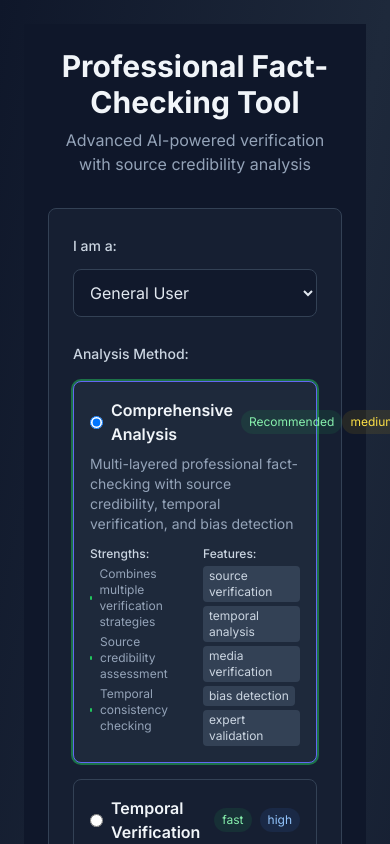
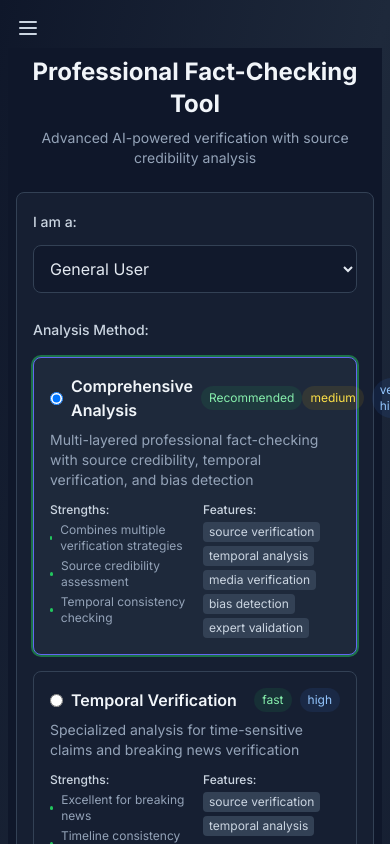
Before and after one commit to pythongeek/truscope-fact-checker, a React (Vite) app: page / in a window 390 px wide. Shown: the top 844 px of the page. Built offline with nearby package versions, Linux system fonts and the light colour scheme; the HTML template or start-up script is replaced by a standard one.

Commit message:
feat(responsive): Add mobile compatibility to the web app

```diff
--- a/src/App.tsx
+++ b/src/App.tsx
@@ -61,6 +61,7 @@ const App: React.FC = () => {
     const [selectedReport, setSelectedReport] = useState<FactCheckReport | null>(null);
     const [selectedClaim, setSelectedClaim] = useState('');
     const [isSettingsOpen, setIsSettingsOpen] = useState(false);
+    const [isSidebarOpen, setIsSidebarOpen] = useState(false);
 
     const handleSelectReport = (report: FactCheckReport, claimText: string) => {
         setSelectedReport(report);
@@ -101,9 +102,20 @@ const App: React.FC = () => {
                     onSettingsClick={() => setIsSettingsOpen(true)}
                     currentView={currentView}
                     onNavigate={setCurrentView}
+                    isOpen={isSidebarOpen}
+                    onClose={() => setIsSidebarOpen(false)}
                 />
 
-                <main className="flex-1 p-6 overflow-hidden">
+                <main className="flex-1 p-2 md:p-6 overflow-hidden">
+                    <button
+                        type="button"
+                        className="md:hidden p-2 text-slate-300"
+                        onClick={() => setIsSidebarOpen(true)}
+                    >
+                        <svg xmlns="http://www.w3.org/2000/svg" className="h-6 w-6" fill="none" viewBox="0 0 24 24" stroke="currentColor">
+                            <path strokeLinecap="round" strokeLinejoin="round" strokeWidth="2" d="M4 6h16M4 12h16M4 18h16" />
+                        </svg>
+                    </button>
                     {renderContent()}
                 </main>
             </div>
--- a/src/components/FactCheckInterface.tsx
+++ b/src/components/FactCheckInterface.tsx
@@ -106,19 +106,19 @@ export const FactCheckInterface: React.FC<FactCheckInterfaceProps> = ({ initialR
   const selectedCapability = getMethodCapabilities(selectedMethod);
 
   return (
-    <div className="max-w-6xl mx-auto p-6 space-y-8 bg-slate-900 text-white">
+    <div className="max-w-6xl mx-auto p-2 md:p-6 space-y-6 md:space-y-8 bg-slate-900 text-white">
       {/* Header */}
       <div className="text-center">
-        <h1 className="text-3xl font-bold text-slate-100 mb-2">
+        <h1 className="text-2xl sm:text-3xl font-bold text-slate-100 mb-2">
           Professional Fact-Checking Tool
         </h1>
-        <p className="text-slate-400">
+        <p className="text-slate-400 text-sm sm:text-base">
           Advanced AI-powered verification with source credibility analysis
         </p>
       </div>
 
       {/* Method Selection */}
-      <div className="bg-slate-800/50 rounded-lg border border-slate-700 p-6">
+      <div className="bg-slate-800/50 rounded-lg border border-slate-700 p-4 md:p-6">
         <MethodSelector
           selectedMethod={selectedMethod}
           onMethodChange={setSelectedMethod}
@@ -146,7 +146,7 @@ export const FactCheckInterface: React.FC<FactCheckInterfaceProps> = ({ initialR
       </div>
 
       {/* Text Input */}
-      <div className="bg-slate-800/50 rounded-lg border border-slate-700 p-6">
+      <div className="bg-slate-800/50 rounded-lg border border-slate-700 p-4 md:p-6">
         <label className="block text-sm font-medium text-slate-300 mb-3">
           Text to Fact-Check:
         </label>
--- a/src/components/Sidebar.tsx
+++ b/src/components/Sidebar.tsx
@@ -5,19 +5,30 @@ interface SidebarProps {
     onSettingsClick: () => void;
     currentView: 'checker' | 'history' | 'trending';
     onNavigate: (view: 'checker' | 'history' | 'trending') => void;
+    isOpen: boolean;
+    onClose: () => void;
 }
 
-const Sidebar: React.FC<SidebarProps> = ({ onSettingsClick, currentView, onNavigate }) => {
+const Sidebar: React.FC<SidebarProps> = ({ onSettingsClick, currentView, onNavigate, isOpen, onClose }) => {
     return (
-        <aside className="w-64 bg-slate-900/70 backdrop-blur-lg p-6 border-r border-slate-800 flex-shrink-0 hidden md:flex flex-col">
-            <div className="flex items-center gap-3 mb-10">
+        <>
+            <div className={`fixed inset-0 bg-black/60 z-40 md:hidden ${isOpen ? 'block' : 'hidden'}`} onClick={onClose}></div>
+            <aside className={`fixed top-0 left-0 h-full w-64 bg-slate-900/70 backdrop-blur-lg p-6 border-r border-slate-800 flex-shrink-0 flex flex-col z-50 transform transition-transform md:relative md:translate-x-0 ${isOpen ? 'translate-x-0' : '-translate-x-full'}`}>
+                <div className="flex items-center justify-between mb-10">
+                    <div className="flex items-center gap-3">
                         <ShieldCheckIcon className="w-8 h-8 text-indigo-400" />
-                <h1 className="text-2xl font-bold text-slate-100">Truscope Fact Checker By Nion</h1>
+                        <h1 className="text-2xl font-bold text-slate-100">Truscope</h1>
+                    </div>
+                    <button type="button" className="md:hidden text-slate-300" onClick={onClose}>
+                        <svg xmlns="http://www.w3.org/2000/svg" className="h-6 w-6" fill="none" viewBox="0 0 24 24" stroke="currentColor">
+                            <path strokeLinecap="round" strokeLinejoin="round" strokeWidth="2" d="M6 18L18 6M6 6l12 12" />
+                        </svg>
+                    </button>
                 </div>
                 <nav className="flex flex-col gap-2">
                     <button
                         type="button"
-                    onClick={() => onNavigate('checker')}
+                        onClick={() => { onNavigate('checker'); onClose(); }}
                         className={`flex items-center gap-3 px-4 py-2 rounded-lg font-semibold text-left transition-colors ${
                             currentView === 'checker'
                             ? 'text-slate-100 bg-slate-700/50'
@@ -29,7 +40,7 @@ const Sidebar: React.FC<SidebarProps> = ({ onSettingsClick, currentView, onNavig
                     </button>
                     <button
                         type="button"
-                    onClick={() => onNavigate('history')}
+                        onClick={() => { onNavigate('history'); onClose(); }}
                         className={`flex items-center gap-3 px-4 py-2 rounded-lg font-semibold text-left transition-colors ${
                             currentView === 'history'
                             ? 'text-slate-100 bg-slate-700/50'
@@ -41,7 +52,7 @@ const Sidebar: React.FC<SidebarProps> = ({ onSettingsClick, currentView, onNavig
                     </button>
                     <button
                         type="button"
-                    onClick={() => onNavigate('trending')}
+                        onClick={() => { onNavigate('trending'); onClose(); }}
                         className={`flex items-center gap-3 px-4 py-2 rounded-lg font-semibold text-left transition-colors ${
                             currentView === 'trending'
                             ? 'text-slate-100 bg-slate-700/50'
@@ -68,6 +79,7 @@ const Sidebar: React.FC<SidebarProps> = ({ onSettingsClick, currentView, onNavig
                     </button>
                 </div>
             </aside>
+        </>
     );
 };
 
```
Also changed, not shown: 1 other file (tests, documents, lock files or other folders). Lines whose indentation alone changed are shown as unchanged.
